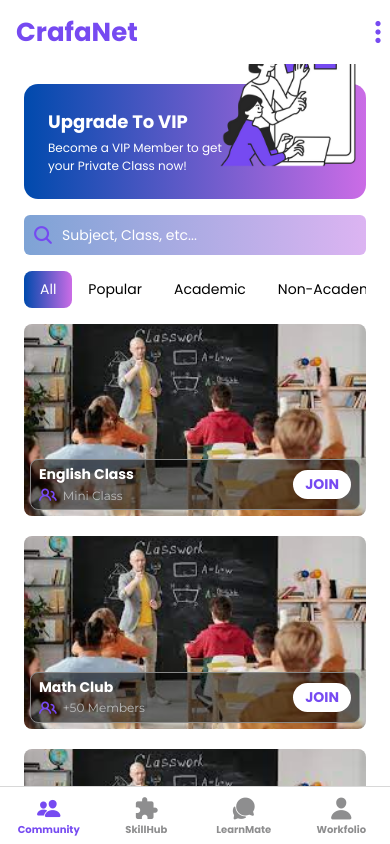
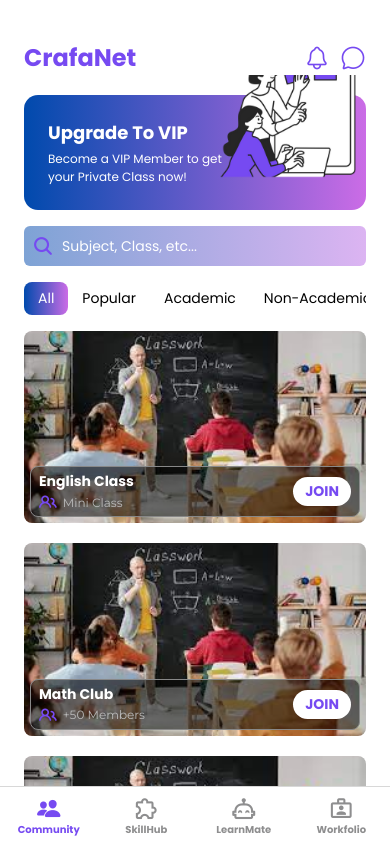
Before and after one commit to CrafaNet/CrafaNet-Mobile, a React Native app: screen /CommunityHome in a window 390 px wide. Built offline with nearby package versions, Linux system fonts and the light colour scheme; what expo-localization would draw is missing.

Commit message:
header and scroll improvements

```diff
--- a/Navigation.js
+++ b/Navigation.js
@@ -102,33 +102,54 @@ const bottomTabScreenOptions = {
 const stackScreenOptions = {
     headerTitle: "CrafaNet",
     headerShadowVisible: false,
+    headerShown: false,
     headerTitleStyle: {
         color: Colors.primary500,
         fontFamily: "poppins-bold",
-        fontSize: 26,
+        fontSize: 24,
     },
     headerRight: () => (
         <Entypo
             name='dots-three-vertical'
-            size={24}
+            size={20}
             color={Colors.primary500}
         />
     ),
 };
 
 const communityBottomTabOptions = {
-    tabBarIcon: (props) => <Ionicons name='people' {...props} />,
+    tabBarIcon: (props) => (
+        <Ionicons
+            name={`people${props.focused ? "" : "-outline"}`}
+            {...props}
+        />
+    ),
     tabBarLabel: Strings.community,
 };
 const skillHubBottomTabOptions = {
-    tabBarIcon: (props) => <MaterialCommunityIcons name='puzzle' {...props} />,
+    tabBarIcon: (props) => (
+        <MaterialCommunityIcons
+            name={`puzzle${props.focused ? "" : "-outline"}`}
+            {...props}
+        />
+    ),
     tabBarLabel: Strings.skillhub,
 };
 const learnMateBottomTabOptions = {
-    tabBarIcon: (props) => <Ionicons name='chatbubbles' {...props} />,
+    tabBarIcon: (props) => (
+        <MaterialCommunityIcons
+            name={`robot-happy${props.focused ? "" : "-outline"}`}
+            {...props}
+        />
+    ),
     tabBarLabel: Strings.learnmate,
 };
 const workfolioBottomTabOptions = {
-    tabBarIcon: (props) => <Ionicons name='person' {...props} />,
+    tabBarIcon: (props) => (
+        <MaterialCommunityIcons
+            name={`briefcase-account${props.focused ? "" : "-outline"}`}
+            {...props}
+        />
+    ),
     tabBarLabel: Strings.workfolio,
 };
--- /dev/null
+++ b/components/AppHeader.js
@@ -0,0 +1,45 @@
+import { StyleSheet, Text, View } from "react-native";
+
+import { Ionicons } from "@expo/vector-icons";
+
+import Colors from "../constants/colors";
+
+export default function AppHeader() {
+    const iconSize = 26;
+
+    return (
+        <View style={styles.container}>
+            <Text style={styles.title}>CrafaNet</Text>
+            <View style={styles.actions}>
+                <Ionicons
+                    name='notifications-outline'
+                    size={iconSize}
+                    color={Colors.primary500}
+                />
+                <Ionicons
+                    name='chatbubble-outline'
+                    size={iconSize}
+                    color={Colors.primary500}
+                />
+            </View>
+        </View>
+    );
+}
+
+const styles = StyleSheet.create({
+    container: {
+        backgroundColor: "white",
+        flexDirection: "row",
+        justifyContent: "space-between",
+        alignItems: "center",
+    },
+    title: {
+        fontFamily: "poppins-bold",
+        color: Colors.primary500,
+        fontSize: 24,
+    },
+    actions: {
+        flexDirection: "row",
+        gap: 10,
+    },
+});
--- a/constants/styles.js
+++ b/constants/styles.js
@@ -14,5 +14,6 @@ export default StyleSheet.create({
         flex: 1,
         backgroundColor: "white",
         paddingHorizontal: 24,
+        paddingTop: 40,
     },
 });
--- a/screens/Community/CommunityHomeScreen.js
+++ b/screens/Community/CommunityHomeScreen.js
@@ -20,6 +20,7 @@ import Strings from "../../util/strings";
 
 import categories from "../../DUMMY_DATA/categories.json";
 import classes from "../../DUMMY_DATA/classes.json";
+import AppHeader from "../../components/AppHeader";
 
 export default function CommunityHomeScreen() {
     const [activeCategoryIndex, setActiveCategoryIndex] = useState(0);
@@ -31,11 +32,14 @@ export default function CommunityHomeScreen() {
     }
 
     return (
+        <View style={Styles.screenContainer}>
             <ScrollView
-            style={Styles.screenContainer}
                 contentContainerStyle={styles.container}
-            stickyHeaderIndices={[1]}
+                stickyHeaderIndices={[0, 2]}
+                stickyHeaderHiddenOnScroll={true}
+                showsVerticalScrollIndicator={false}
             >
+                <AppHeader />
                 <UpgradeToVipBox />
                 <View style={styles.stickyHeaderWrapper}>
                     <View style={styles.searchBoxWrapper}>
@@ -71,6 +75,7 @@ export default function CommunityHomeScreen() {
                     />
                 </SafeAreaView>
             </ScrollView>
+        </View>
     );
 }
 
@@ -105,8 +110,8 @@ const styles = StyleSheet.create({
         marginBottom: 16,
     },
     categoriesItem: {
-        paddingVertical: 8,
-        paddingHorizontal: 16,
+        paddingVertical: 6,
+        paddingHorizontal: 14,
         borderRadius: 8,
     },
     categoriesItemText: {
```
Lines whose indentation alone changed are shown as unchanged.
